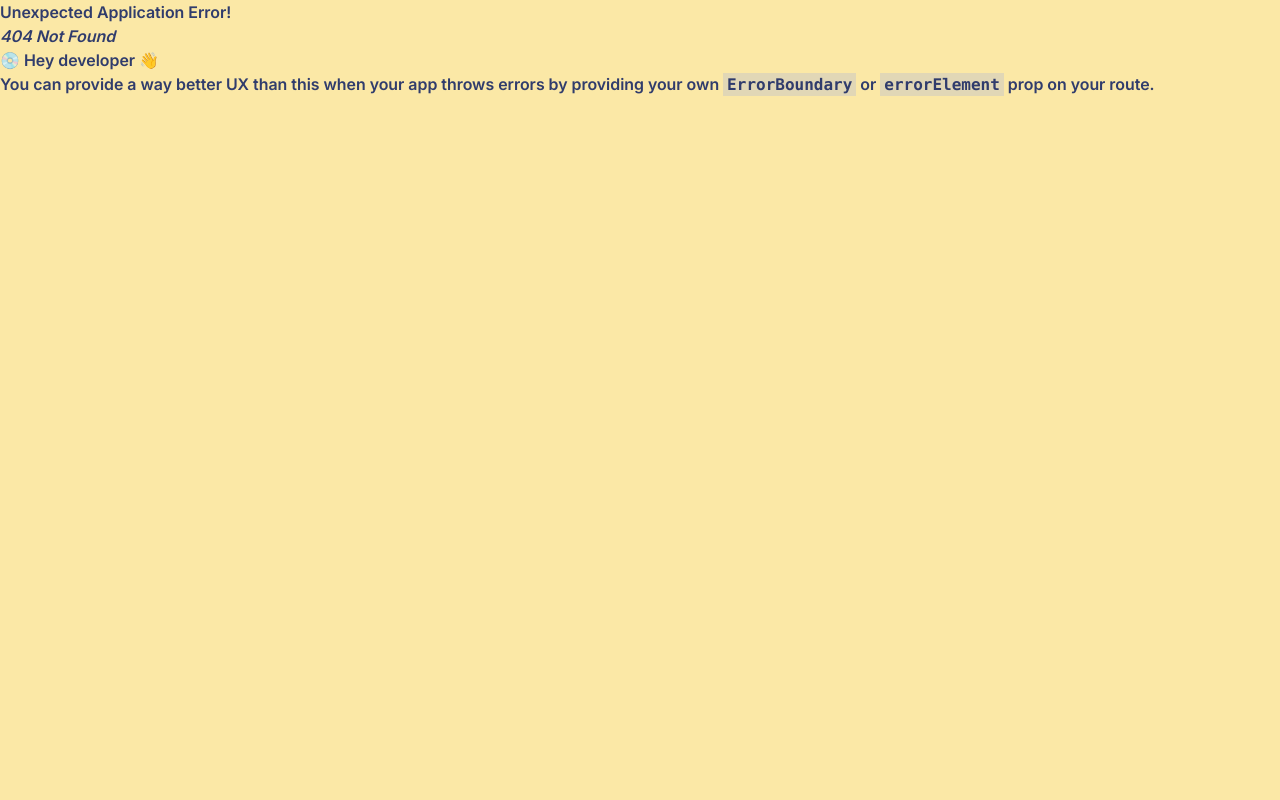
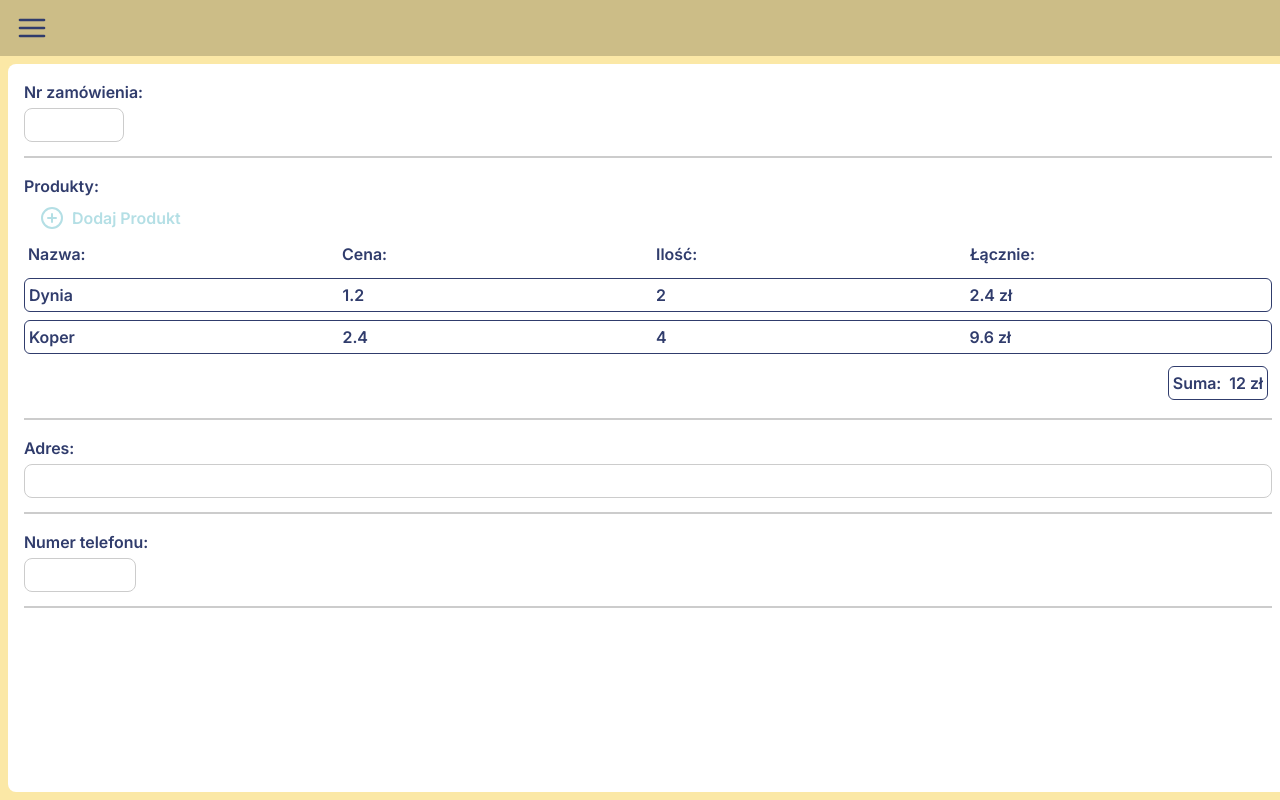
Before and after one commit to DAN0N123/FORMULARZ-CRM, a React (Vite) app in the folder frontend/: page /formularz in a window 1280 px wide. Before the commit this address had no page. Built offline with nearby package versions, Linux system fonts and the light colour scheme.

Commit message:
Work on order form

```diff
--- a/frontend/src/components/App.jsx
+++ b/frontend/src/components/App.jsx
@@ -3,6 +3,7 @@ import React from 'react';
 import Layout from './Layout';
 import Vegetables from './Vegetables';
 import Clients from './Clients';
+import OrderForm from './OrderForm';
 import { createBrowserRouter, RouterProvider } from 'react-router-dom';
 
 const router = createBrowserRouter([
@@ -18,6 +19,10 @@ const router = createBrowserRouter([
         path: '/klienci',
         element: <Clients />,
       },
+      {
+        path: '/formularz',
+        element: <OrderForm />,
+      },
     ],
   },
 ]);
--- a/frontend/src/components/Clients.jsx
+++ b/frontend/src/components/Clients.jsx
@@ -1,18 +1,19 @@
 import { defaultClients } from '../constants';
-import { CircleUserRound } from 'lucide-react';
+import { CircleUserRound, Trash } from 'lucide-react';
 export default function Clients() {
   return (
     <div className="flex flex-col gap-4 p-6">
       {defaultClients.map(({ address, phone }, index) => (
         <div
           key={index}
-          className="rounded-lg bg-white p-4 flex items-center gap-4"
+          className="rounded-lg bg-white justify-start p-4 flex items-center gap-4"
         >
           <CircleUserRound color="#f4976c" />
-          <p className="flex flex-col gap-1 justify-center">
+          <p className="relative w-full">
             <p>{address}</p>
             <p>tel: {phone}</p>
           </p>
+          <Trash color="#F53939" width={'30px'} height={'auto'} />
         </div>
       ))}
     </div>
--- a/frontend/src/components/Navbar.jsx
+++ b/frontend/src/components/Navbar.jsx
@@ -50,7 +50,7 @@ export default function Navbar() {
           className='relative w-[16rem] p-4 flex gap-[1.5rem] hover:bg-[#303c6c10] rounded-t-xl items-center text-xl before:absolute before:content-[""] before:h-[0.125rem] before:left-0 before:w-full before:bottom-0 before:bg-darkBlue'
         >
           <Carrot color="#303c6c" width="2rem" height="2rem" />
-          <p> Warzywa </p>
+          <p> Produkty </p>
         </Link>
         <Link
           to="/klienci"
@@ -71,7 +71,8 @@ export default function Navbar() {
           <BookOpen color="#303c6c" width="2rem" height="2rem" />
           <p> Zamówienia </p>
         </div>
-        <div
+        <Link
+          to="/formularz"
           onClick={() => {
             setOpen(false);
           }}
@@ -79,7 +80,7 @@ export default function Navbar() {
         >
           <CirclePlus color="#303c6c" width="2rem" height="2rem" />
           <p> Dodaj zamówienie </p>
-        </div>
+        </Link>
       </div>
     </div>
   );
--- /dev/null
+++ b/frontend/src/components/OrderForm.jsx
@@ -0,0 +1,73 @@
+import { useState } from 'react';
+import { CirclePlus } from 'lucide-react';
+import PhoneNumberInput from './PhoneNumberInput';
+export default function OrderForm() {
+  const [products, setProducts] = useState([
+    {
+      name: 'Dynia',
+      price: 1.2,
+      quantity: 2,
+      total: 2.4,
+    },
+    {
+      name: 'Koper',
+      price: 2.4,
+      quantity: 4,
+      total: 9.6,
+    },
+  ]);
+
+  return (
+    <form className="w-full h-full bg-white p-4 m-2 rounded-lg flex flex-col gap-8">
+      <div className="relative flex flex-col gap-1 before:absolute before:content-[''] before:w-full before:h-[2px] before:bg-[#CCCCCC] before:-bottom-4">
+        <label htmlFor="order-number"> Nr zamówienia:</label>
+        <input
+          id="order-number"
+          type="number"
+          className="p-1 rounded-lg focus:outline-none border-[1px] border-[#CCCCCC] w-[100px]"
+        />
+      </div>
+      <div className="relative flex flex-col gap-2 w-full before:absolute before:content-[''] before:w-full before:h-[2px] before:bg-[#CCCCCC] before:-bottom-4">
+        <p> Produkty: </p>
+        <p className="flex ml-4 gap-2">
+          <CirclePlus color="#B4DFE5" />
+          <p className="text-blue"> Dodaj Produkt</p>
+        </p>
+        <p className="gap-4 p-1 grid grid-cols-4">
+          <p> Nazwa: </p>
+          <p> Cena: </p>
+          <p> Ilość: </p>
+          <p> Łącznie: </p>
+        </p>
+        {products.map(({ name, price, quantity, total }, index) => (
+          <div
+            key={index}
+            className="border-[1px] rounded-md p-1 gap-4 grid grid-cols-4 content-center"
+          >
+            <p> {name} </p>
+            <p> {price} </p>
+            <p> {quantity} </p>
+            <p> {total} zł </p>
+          </div>
+        ))}
+        <div className="gap-4 p-1 flex w-full justify-end">
+          <p className="border-[1px] p-1 rounded-md flex gap-2">
+            <p> Suma: </p>
+            <p>
+              {products.reduce((acc, product) => acc + product.total, 0)} zł
+            </p>
+          </p>
+        </div>
+      </div>
+      <div className="relative flex flex-col gap-1 before:absolute before:content-[''] before:w-full before:h-[2px] before:bg-[#CCCCCC] before:-bottom-4">
+        <label htmlFor="address"> Adres: </label>
+        <input
+          type="text"
+          id="address"
+          className="p-1 rounded-lg focus:outline-none border-[1px] border-[#CCCCCC]"
+        />
+      </div>
+      <PhoneNumberInput />
+    </form>
+  );
+}
--- /dev/null
+++ b/frontend/src/components/PhoneNumberInput.jsx
@@ -0,0 +1,34 @@
+import { useState } from 'react';
+
+export default function PhoneNumberInput() {
+  const [phoneNumber, setPhoneNumber] = useState('');
+
+  const formatPhoneNumber = (value) => {
+    // Remove all non-digit characters from the input
+    const cleanedValue = value.replace(/\D/g, '').slice(0, 9);
+
+    // Group the numbers into chunks of 3 and separate with spaces or dashes
+    const formattedValue = cleanedValue.replace(/(\d{3})(?=\d)/g, '$1 ');
+
+    return formattedValue.trim(); // Trim in case there's an extra space at the end
+  };
+
+  const handleInputChange = (e) => {
+    const value = e.target.value;
+    const formattedValue = formatPhoneNumber(value);
+    setPhoneNumber(formattedValue);
+  };
+
+  return (
+    <div className="relative flex flex-col gap-1 before:absolute before:content-[''] before:w-full before:h-[2px] before:bg-[#CCCCCC] before:-bottom-4">
+      <label htmlFor="phone">Numer telefonu:</label>
+      <input
+        type="text"
+        id="phone"
+        value={phoneNumber}
+        onChange={handleInputChange}
+        className="p-1 w-[7rem] rounded-lg focus:outline-none border-[1px] border-[#CCCCCC] text-center"
+      />
+    </div>
+  );
+}
--- a/frontend/src/components/Vegetable.jsx
+++ b/frontend/src/components/Vegetable.jsx
@@ -34,7 +34,7 @@ export default function Vegetable({
           setIsEditMode(!isEditMode);
         }}
       >
-        <Pencil />
+        <Pencil width={'20px'} height={'auto'} />
       </div>
       {src != null && (
         <img src={src} className="h-[150px] w-auto object-cover" />
```
